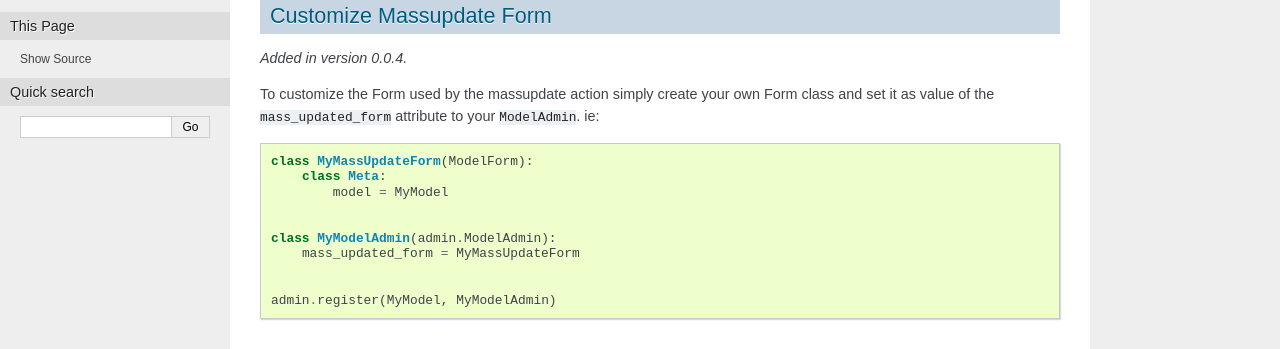
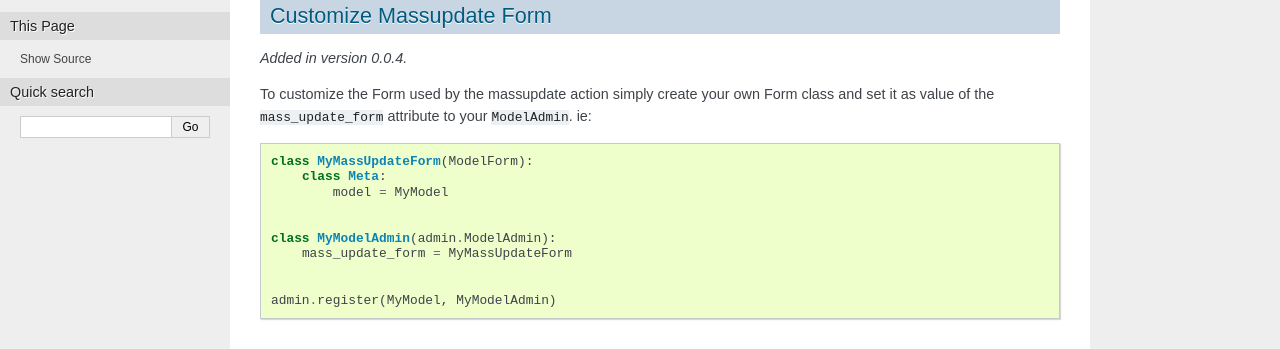
Before and after one commit to saxix/django-adminactions, a Sphinx documentation site: the page built from docs/source/howto.rst, in a window 1280 px wide. Shown: the part 356-705 px from the top of the page. Built offline with Sphinx 7.4.7, drawn with Linux system fonts in a browser that asks for light colours; pages that are not in the unit, such as notebooks, are missing from menus.

Commit message:
Fix the usage of "Customize Massupdate Form"
I tried "mass_updated_form" but it won't work. When I checked the code, I found that it should be "mass_update_form"

```diff
--- a/docs/source/howto.rst
+++ b/docs/source/howto.rst
@@ -33,7 +33,7 @@ Customize Massupdate Form
 .. versionadded:: 0.0.4
 
 To customize the Form used by the massupdate action simply create your own Form class and set it as value
-of the ``mass_updated_form`` attribute to your ``ModelAdmin``. ie::
+of the ``mass_update_form`` attribute to your ``ModelAdmin``. ie::
 
     class MyMassUpdateForm(ModelForm):
         class Meta:
@@ -41,7 +41,7 @@ of the ``mass_updated_form`` attribute to your ``ModelAdmin``. ie::
 
 
     class MyModelAdmin(admin.ModelAdmin):
-        mass_updated_form = MyMassUpdateForm
+        mass_update_form = MyMassUpdateForm
 
 
     admin.register(MyModel, MyModelAdmin)
```
